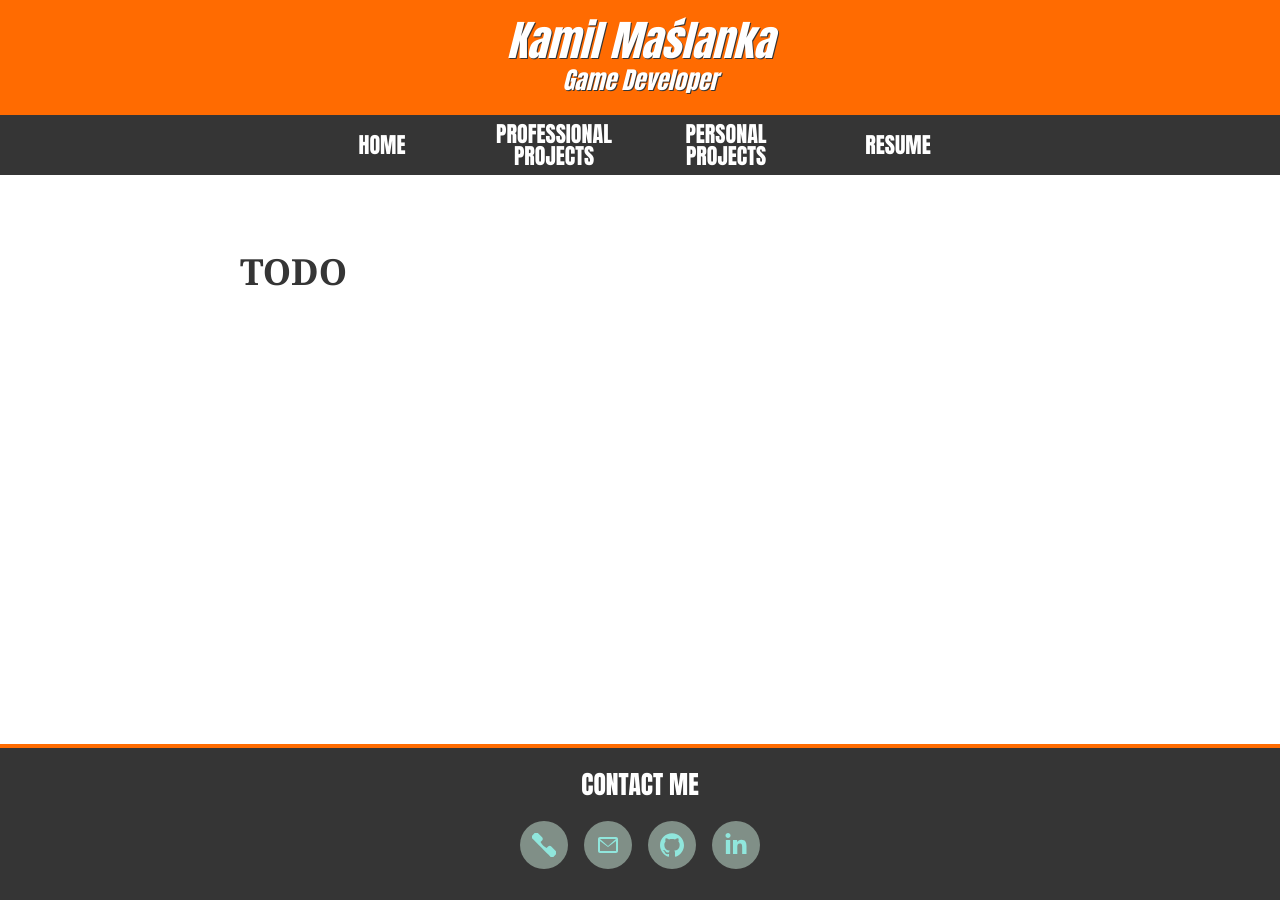
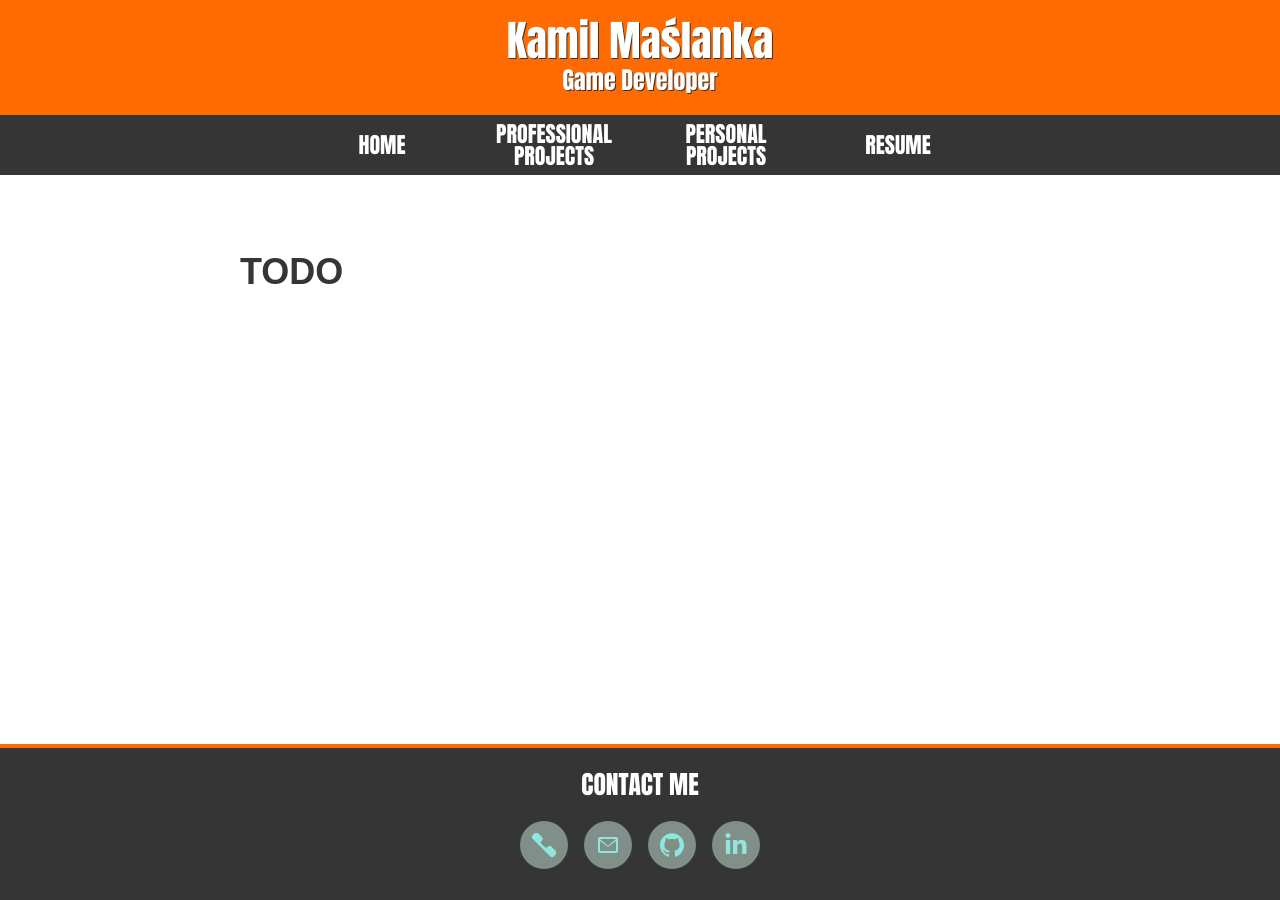
Before and after one commit to juna8001/juna8001.github.io, a Jekyll site: the page built from pages/about.md, in a window 1280 px wide. Built offline with Jekyll 4.4.1, drawn with Linux system fonts in a browser that asks for light colours.

Commit message:
style improvements

```diff
--- a/assets/header.css
+++ b/assets/header.css
@@ -12,7 +12,7 @@ header.site-header {
     font-weight: normal;
     margin-top: 0px;
     margin-bottom: 0px;
-    font-style: italic;
+    /* font-style: italic; */
     text-shadow: 1px 1px var(--content-color);
 }
 
@@ -23,7 +23,7 @@ header.site-header {
     margin-bottom: 20px;
     justify-self: center;
     font-weight: normal;
-    font-style: italic;
+    /* font-style: italic; */
     text-shadow: 1px 1px var(--content-color);
 }
 
@@ -34,22 +34,12 @@ nav.site-nav {
     background-color: var(--content-color);
 }
 
-@media (max-width: 600px) {
-    nav.site-nav {
-        flex-direction: column;
-        align-items: center;
-        gap: 0.3em;
-    }
-}
-
 nav.site-nav a {
     display: flex;
     width: 140px;
     height: 60px;
     padding: 0px;
     color: var(--header-text);
-    /* background: var(--content-color); */
-    /* border-radius: 8px; */
 
     font-family: var(--reckoner);
     font-size: 22px;
@@ -70,11 +60,17 @@ nav.site-nav a:hover {
 }
 
 nav.site-nav a.active {
-    /* font-size: 22px; */
-    /* Prevent container from resizing */
-    /* height: 40px;
-    width: 120px; */
-    /* background: var(--content-color-hover); */
-    /* border-color: var(--content-color); */
     color: var(--acent-color-hover);
 }
+
+@media (max-width: 600px) {
+    nav.site-nav {
+        flex-direction: column;
+        align-items: center;
+        gap: 0.3em;
+    }
+
+    nav.site-nav a{
+        width: 100%;
+    }
+}
--- a/assets/typography.css
+++ b/assets/typography.css
@@ -3,7 +3,7 @@
    =========================== */
 
 :root {
-  --calluna: "calluna", Georgia, sans-serif;
+  --calluna: sans-serif;
   --reckoner_bold: "reckoner_bold", Impact, sans-serif;
   --reckoner: "reckoner", Impact, sans-serif;
   font-family: var(--calluna);
```
